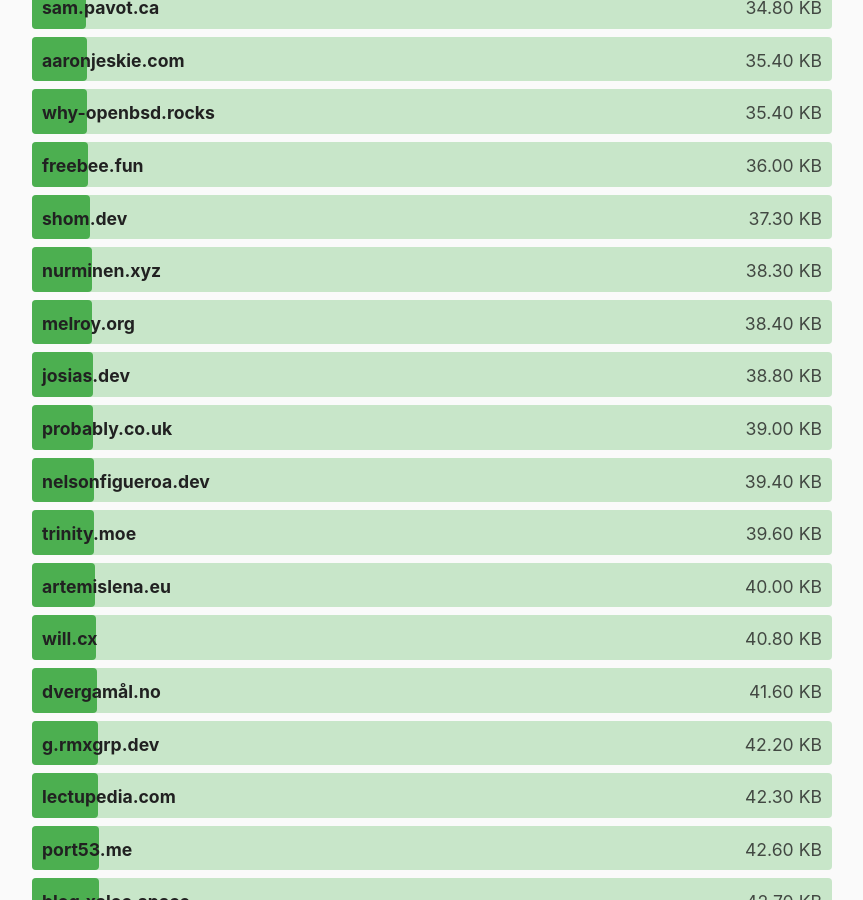
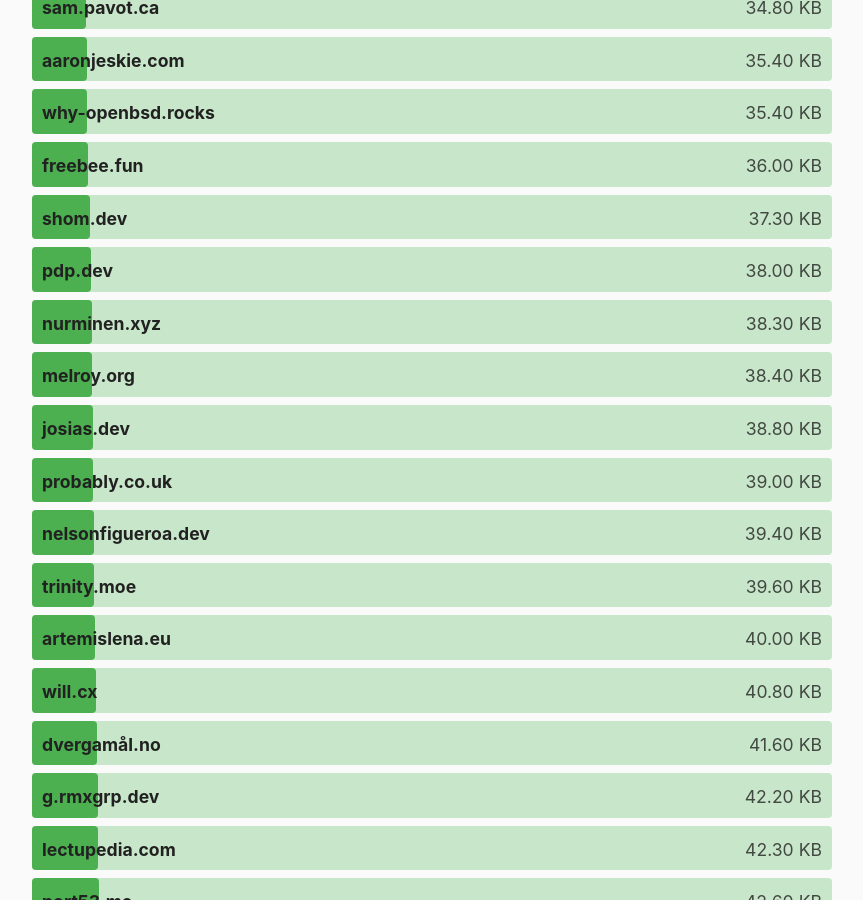
Before and after one commit to kevquirk/512kb.club, a Jekyll site: the page built from index.md, in a window 1280 px wide and 900 px high, scrolled down 9793 px. Shown: the whole window, without its empty margins (208-1071 px from the left). Built offline with Jekyll 4.4.1, drawn with Linux system fonts in a browser that asks for light colours.

Commit message:
Add pdp.dev

```diff
--- a/_data/sites.yml
+++ b/_data/sites.yml
@@ -1643,6 +1643,11 @@
   size: 2.4
   last_checked: 2022-04-26
 
+- domain: pdp.dev
+  url: https://pdp.dev
+  size: 38.0
+  last_checked: 2022-06-16
+
 - domain: person-al.github.io
   url: https://person-al.github.io/
   size: 66.3
```
